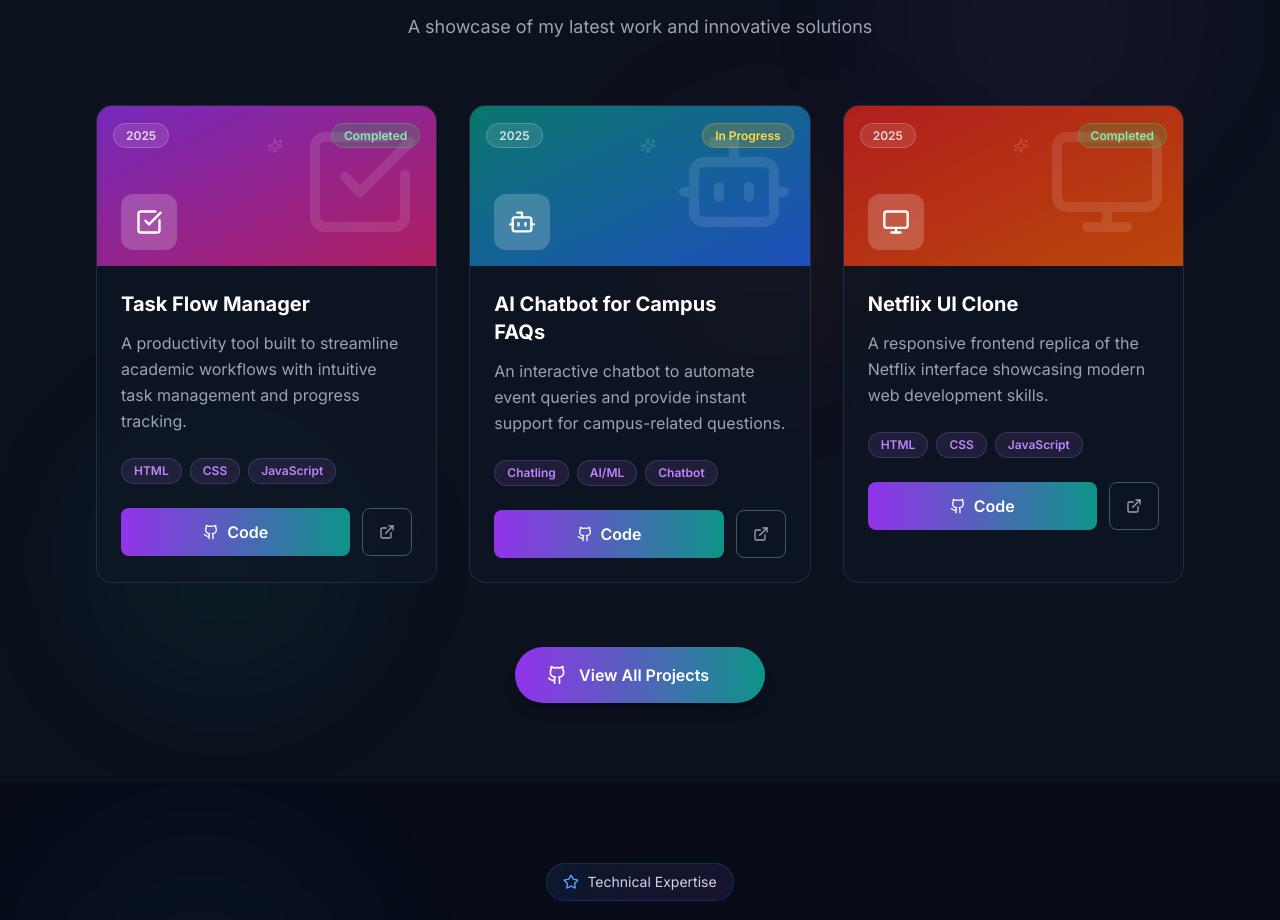
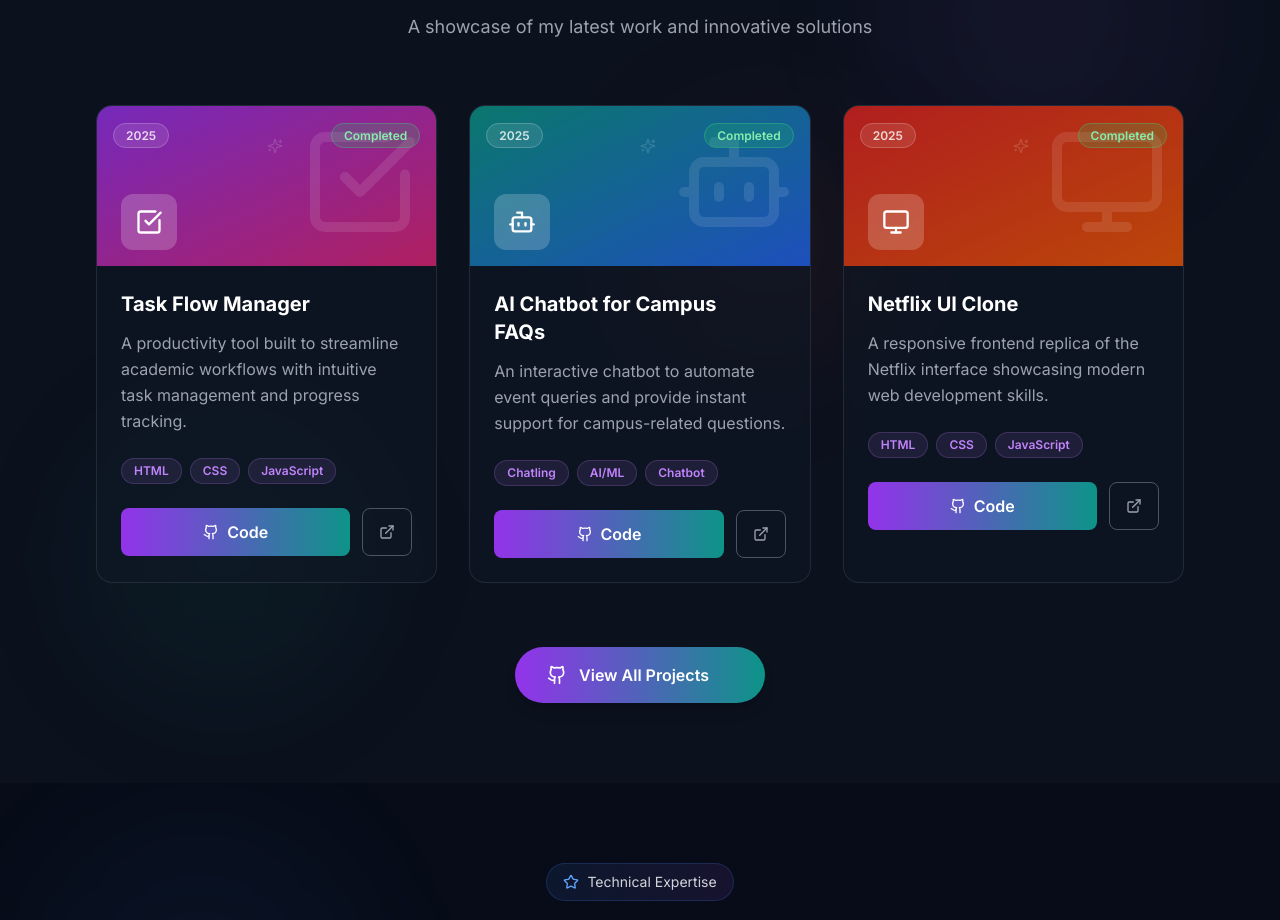
Before and after one commit to PoornaPrakash04/poorna-portfolio, a React (Vite) app: page / in a window 1280 px wide. Shown: the part 2860-3780 px from the top of the page. Built offline with nearby package versions, Linux system fonts and the light colour scheme.

Commit message:
Fix: Update project status
Mark the AI Chatbot project as completed.

```diff
--- a/src/components/Projects.tsx
+++ b/src/components/Projects.tsx
@@ -1,3 +1,4 @@
+
 
 import { ExternalLink, Github, Bot, CheckSquare, Monitor, Sparkles, Calendar } from 'lucide-react';
 
@@ -18,7 +19,7 @@ const Projects = () => {
       icon: Bot,
       tags: ['Chatling', 'AI/ML', 'Chatbot'],
       color: 'from-teal-600 to-blue-600',
-      status: 'In Progress',
+      status: 'Completed',
       year: '2025'
     },
     {
```
